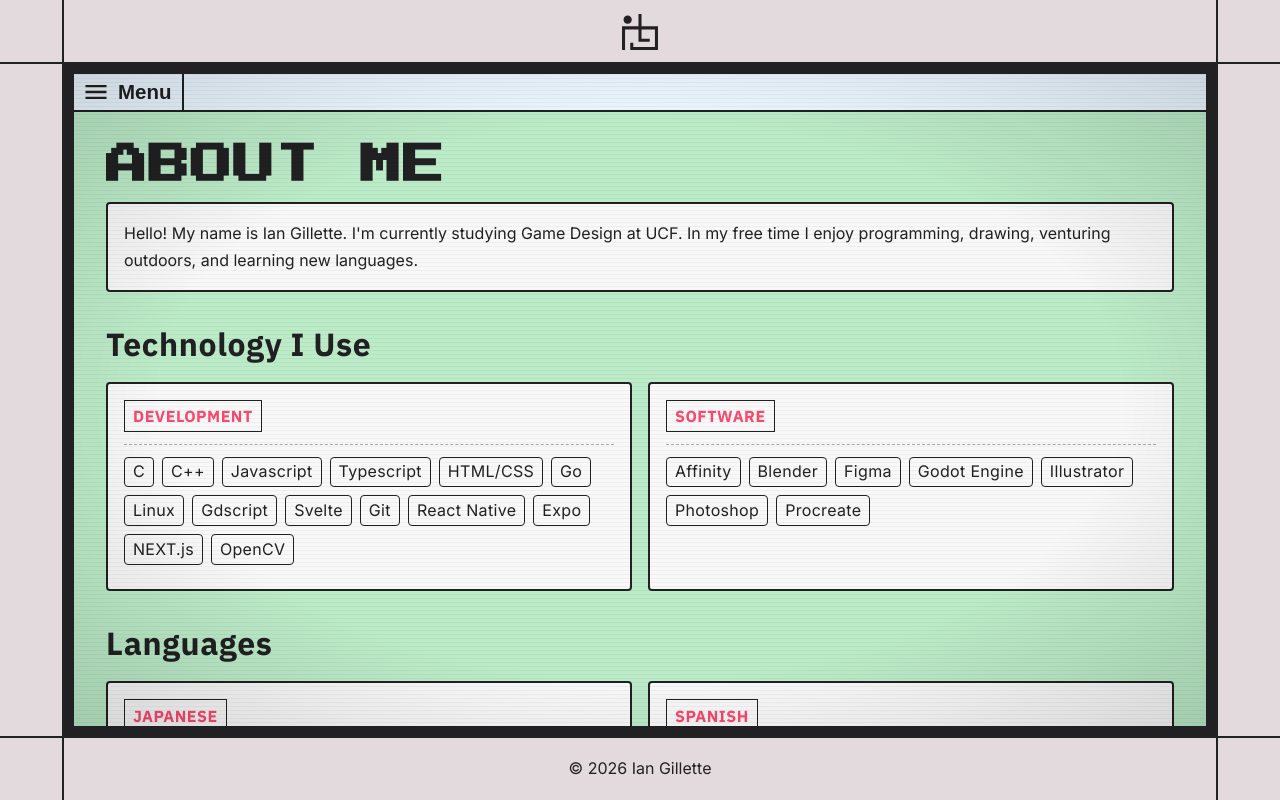
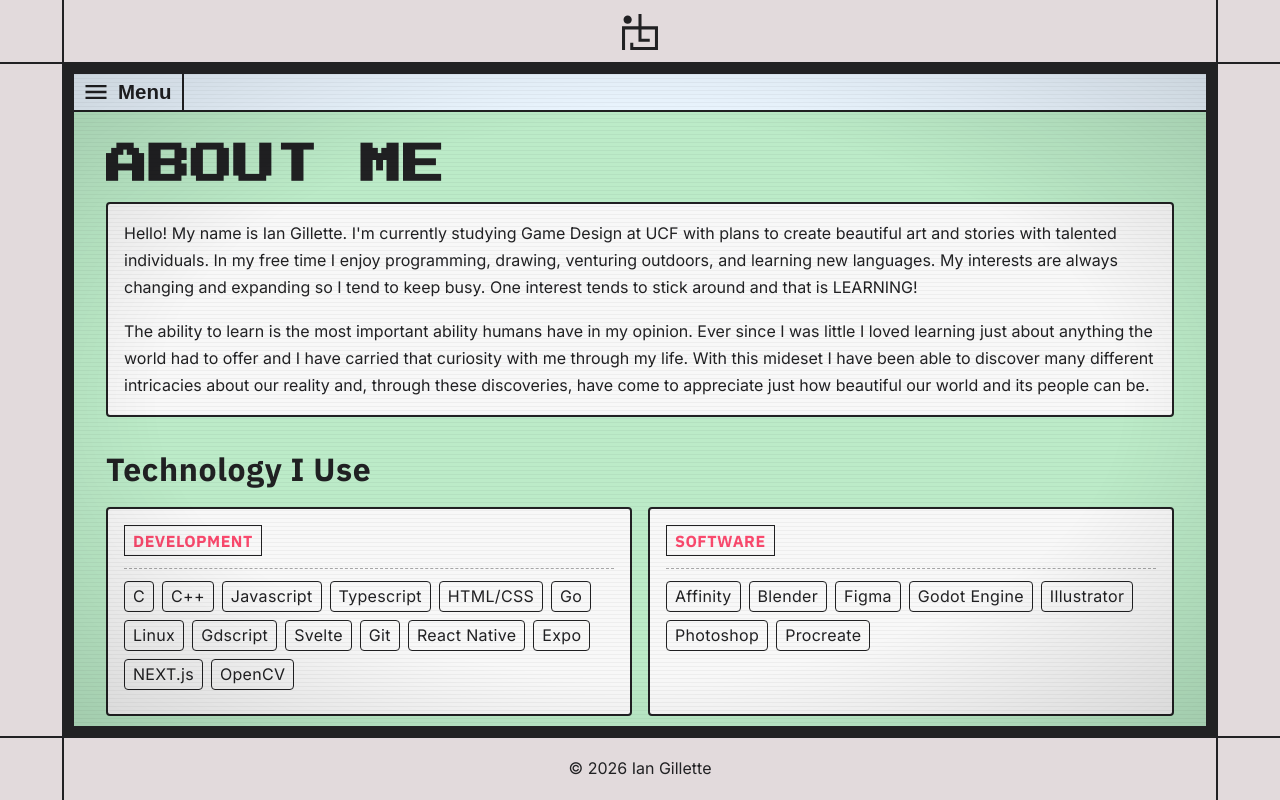
Before and after one commit to MelonEncoder/personal-website, a SvelteKit app: page /about in a window 1280 px wide. Built offline with nearby package versions, Linux system fonts and the light colour scheme.

Commit message:
updated about me

```diff
--- a/src/routes/(app)/about/+page.svelte
+++ b/src/routes/(app)/about/+page.svelte
@@ -65,10 +65,20 @@
 
 <div class="content">
 	<h1 class="title">ABOUT ME</h1>
-	<div class="card">
+	<div class="card aboutCard">
 		<p class="sectionText">
-			Hello! My name is Ian Gillette. I'm currently studying Game Design at UCF. In my free
-			time I enjoy programming, drawing, venturing outdoors, and learning new languages.
+			Hello! My name is Ian Gillette. I'm currently studying Game Design at UCF with plans to
+			create beautiful art and stories with talented individuals. In my free time I enjoy
+			programming, drawing, venturing outdoors, and learning new languages. My interests are
+			always changing and expanding so I tend to keep busy. One interest tends to stick around
+			and that is LEARNING!
+		</p>
+		<p class="sectionText">
+			The ability to learn is the most important ability humans have in my opinion. Ever since
+			I was little I loved learning just about anything the world had to offer and I have
+			carried that curiosity with me through my life. With this mideset I have been able to
+			discover many different intricacies about our reality and, through these discoveries,
+			have come to appreciate just how beautiful our world and its people can be.
 		</p>
 	</div>
 	<section id="technologySection">
@@ -172,6 +182,12 @@
 	.toolCard {
 		display: flex;
 		flex-direction: column;
+	}
+
+	.aboutCard {
+		display: flex;
+		flex-direction: column;
+		gap: 1rem;
 	}
 
 	.sectionText {
```
